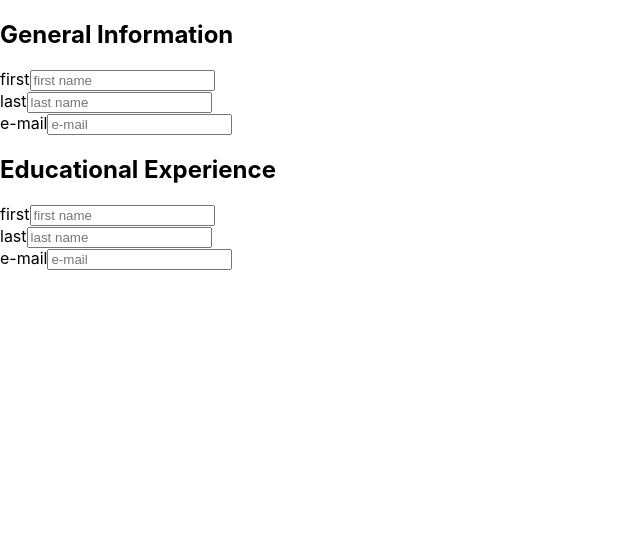
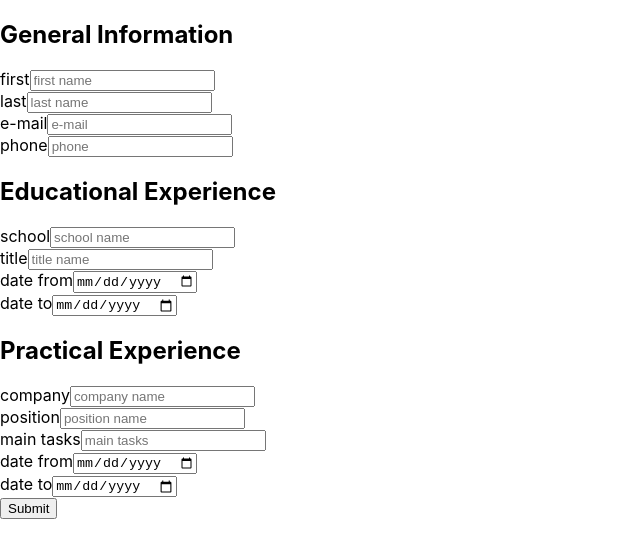
Before and after one commit to polystate/CV-Application, a React (Create React App) app: page / in a window 1280 px wide. Shown: the top 558 px of the page, without its empty margins (0-640 px from the left). Built offline with nearby package versions, Linux system fonts and the light colour scheme.

Commit message:
Initial components added

```diff
--- a/package.json
+++ b/package.json
@@ -9,6 +9,7 @@
     "react": "^18.1.0",
     "react-dom": "^18.1.0",
     "react-scripts": "5.0.1",
+    "uniqid": "^5.4.0",
     "web-vitals": "^2.1.4"
   },
   "scripts": {
--- a/src/App.js
+++ b/src/App.js
@@ -2,9 +2,34 @@ import "./styles/App.css";
 import MyForm from "./components/MyForm";
 
 function App() {
+  const allSections = {
+    generalInfo: {
+      header: "General Information",
+      firstName: ["first", "first name", "text"],
+      lastName: ["last", "last name", "text"],
+      eMail: ["e-mail", "e-mail", "text"],
+      phoneNumber: ["phone", "phone", "text"],
+    },
+    eduExperience: {
+      header: "Educational Experience",
+      schoolName: ["school", "school name", "text"],
+      titleStudy: ["title", "title name", "text"],
+      dateFrom: ["date from", "date from", "date"],
+      dateTo: ["date to", "date to", "date"],
+    },
+    practExperience: {
+      header: "Practical Experience",
+      companyName: ["company", "company name", "text"],
+      position: ["position", "position name", "text"],
+      mainTasks: ["main tasks", "main tasks", "text"],
+      dateFrom: ["date from", "date from", "date"],
+      dateTo: ["date to", "date to", "date"],
+    },
+  };
+
   return (
     <div className="App">
-      <MyForm />
+      <MyForm allSections={allSections} />
     </div>
   );
 }
--- a/src/components/FormInput.js
+++ b/src/components/FormInput.js
@@ -1,18 +1,31 @@
 import React, { Component } from "react";
+import uniqid from "uniqid";
 
 class FormInput extends Component {
   constructor(props) {
     super(props);
+
+    this.state = {
+      value: "",
+    };
+
+    this.inputHandler = this.inputHandler.bind(this);
+  }
+
+  inputHandler(e) {
+    this.setState({
+      value: e.target.value,
+    });
   }
 
   render() {
     const { labelName, placeholder, inputType } = this.props;
 
     return (
-      <>
       <li style={{ listStyle: "none" }}>
         <label htmlFor={labelName}>{labelName}</label>
         <input
+          onChange={this.inputHandler}
           type={inputType}
           id={labelName}
           name={labelName}
@@ -20,7 +33,6 @@ class FormInput extends Component {
           required
         />
       </li>
-      </>
     );
   }
 }
--- a/src/components/MyForm.js
+++ b/src/components/MyForm.js
@@ -1,15 +1,40 @@
 import React, { Component } from "react";
 import Section from "./Section";
+import uniqid from "uniqid";
+import SubmitForm from "./SubmitForm";
 
 class MyForm extends Component {
+  constructor(props) {
+    super(props);
+  }
+
   render() {
+    const { allSections } = this.props;
+
     return (
       <form>
-        <Section sectionHeader="General Information" />
-        <Section sectionHeader="Educational Experience" />
+        {Object.values(allSections).map((section) => {
+          return (
+            <Section
+              key={uniqid()}
+              sectionHeader={section.header}
+              allSections={section}
+            />
+          );
+        })}
+        <SubmitForm allData={Object.values(allSections)} />
       </form>
     );
   }
 }
 
 export default MyForm;
+
+/* <Section
+          sectionHeader={allSections.generalInfo.header}
+          allSections={allSections.generalInfo}
+        />
+        <Section
+          sectionHeader={allSections.eduExperience.header}
+          allSections={allSections.eduExperience}
+        /> */
--- a/src/components/Section.js
+++ b/src/components/Section.js
@@ -1,5 +1,6 @@
 import React, { Component } from "react";
 import FormInput from "./FormInput";
+import uniqid from "uniqid";
 
 class Section extends Component {
   constructor(props) {
@@ -7,17 +8,22 @@ class Section extends Component {
   }
 
   render() {
-    const { sectionHeader } = this.props;
+    const { sectionHeader, allSections } = this.props;
     return (
       <section>
         <h2>{sectionHeader}</h2>
-        <FormInput
-          labelName="first"
-          placeholder="first name"
-          inputType="text"
-        />
-        <FormInput labelName="last" placeholder="last name" inputType="text" />
-        <FormInput labelName="e-mail" placeholder="e-mail" inputType="email" />
+        {Object.values(allSections)
+          .slice(1)
+          .map((inputArr) => {
+            return (
+              <FormInput
+                key={uniqid()}
+                labelName={inputArr[0]}
+                placeholder={inputArr[1]}
+                inputType={inputArr[2]}
+              />
+            );
+          })}
       </section>
     );
   }
--- /dev/null
+++ b/src/components/SubmitForm.js
@@ -0,0 +1,16 @@
+import React, { Component } from "react";
+import FormInput from "./FormInput";
+
+export class SubmitForm extends Component {
+  constructor(props) {
+    super(props);
+  }
+
+  render() {
+    const { allData } = this.props;
+    console.log(allData);
+    return <input type="submit" value="Submit" />;
+  }
+}
+
+export default SubmitForm;
```
Also changed, not shown: 1 other file (tests, documents, lock files or other folders). Lines whose indentation alone changed are shown as unchanged.
